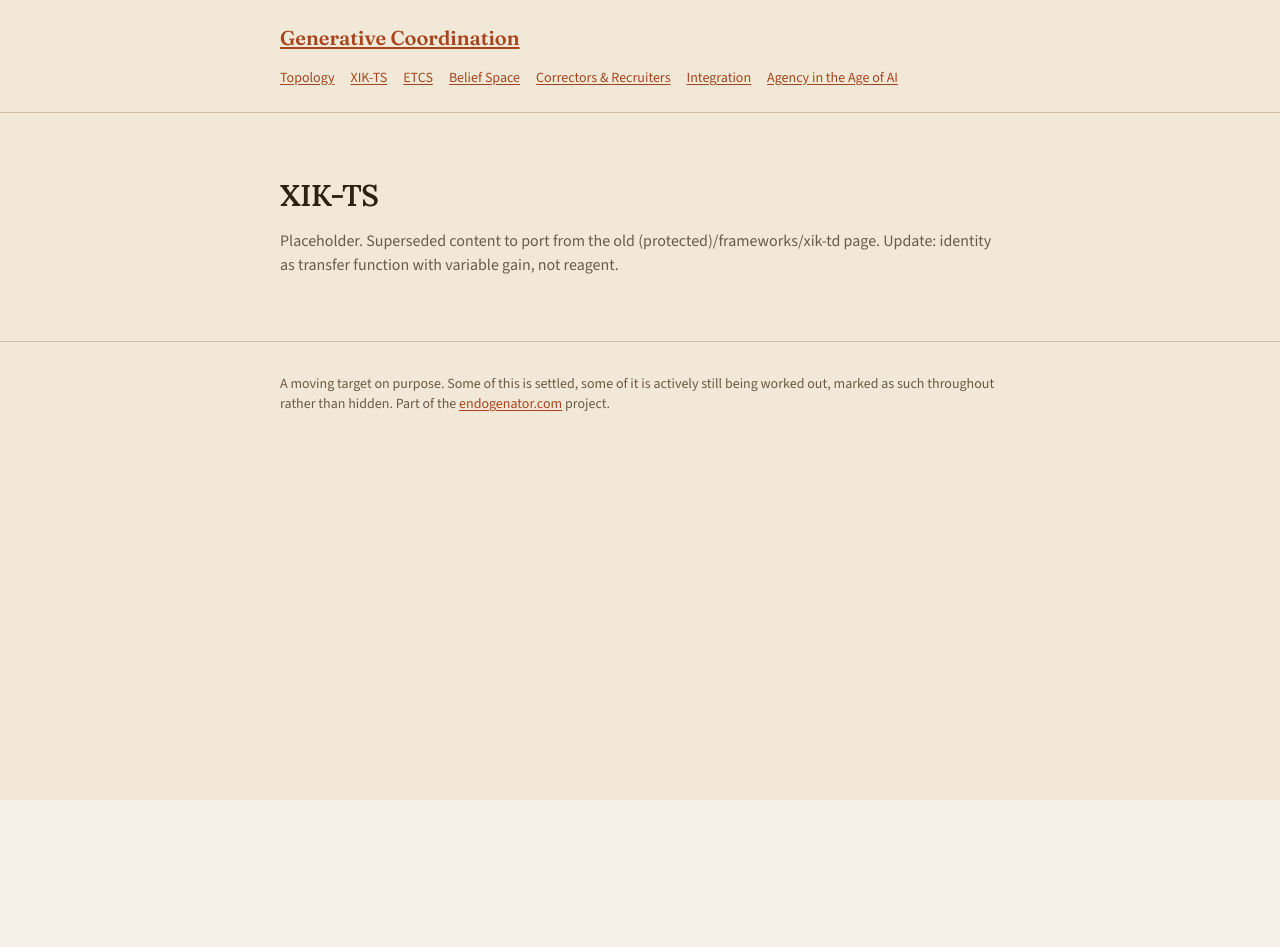
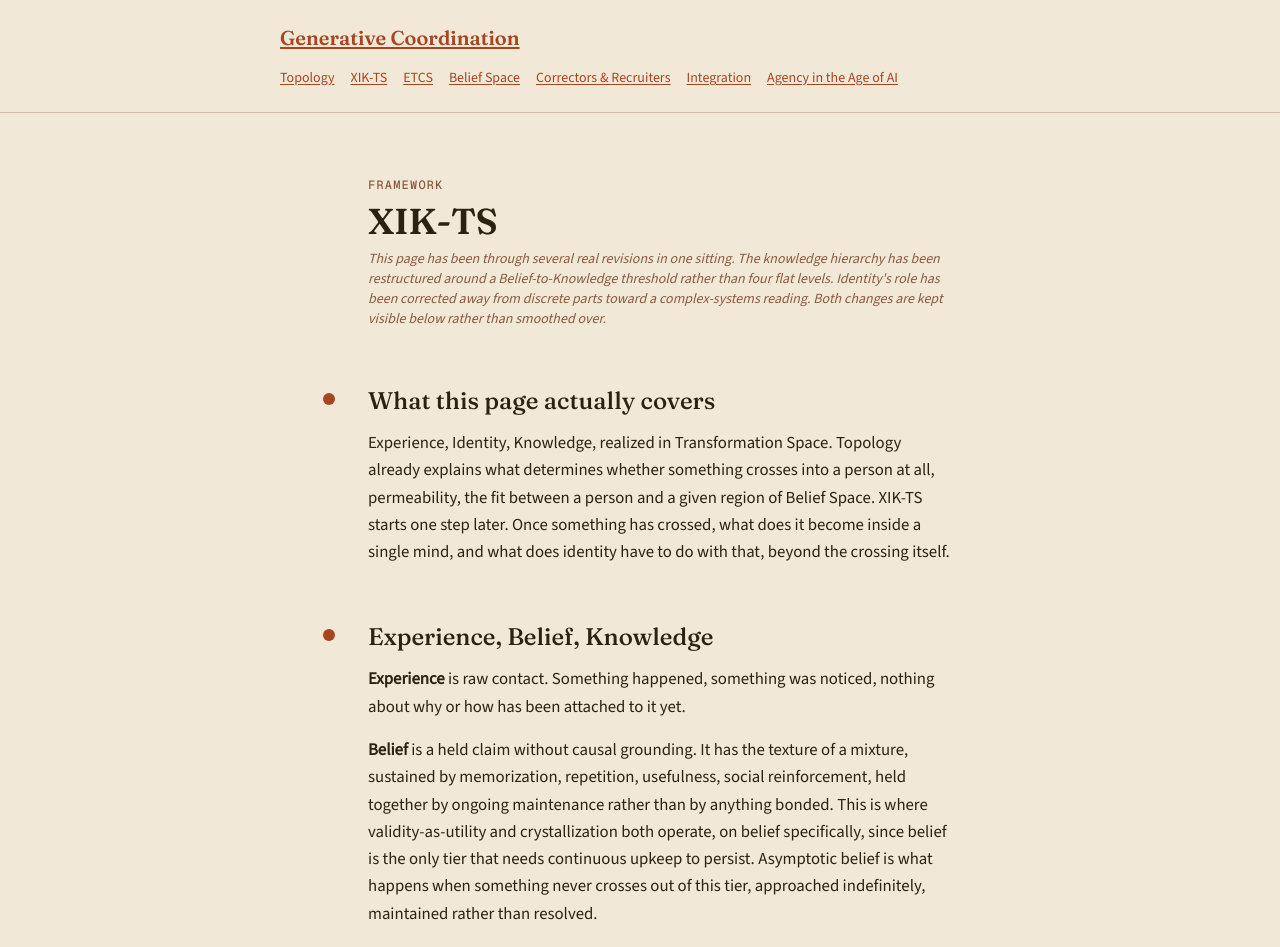
Before and after one commit to Endogenator/doctoral-progress, a Next.js app: page /generative-site/frameworks/xik-ts in a window 1280 px wide. Shown: the top 947 px of the page. Before the commit the page ends 800 px from the top, so only its background shows below. Built offline with nearby package versions, Linux system fonts and the light colour scheme.

Commit message:
XIK move

```diff
--- a/src/app/generative-site/frameworks/xik-ts/page.tsx
+++ b/src/app/generative-site/frameworks/xik-ts/page.tsx
@@ -1,10 +1,175 @@
-export default function Page() {
+import type { ReactNode } from "react";
+
+function Section({ title, status, children }: { title: string; status?: string; children: ReactNode }) {
   return (
-    <div className="mx-auto max-w-3xl px-6 py-16">
-      <h1 className="text-3xl font-semibold">XIK-TS</h1>
-      <p className="mt-4 text-base opacity-70">
-        Placeholder. Superseded content to port from the old (protected)/frameworks/xik-td page. Update: identity as transfer function with variable gain, not reagent.
-      </p>
+    <section className="relative pl-8 md:pl-10">
+      <span
+        className="growth-marker absolute left-[-5px] top-2 h-3 w-3 rounded-full ring-4 ring-[var(--site-sand)] md:left-[calc(1px-6px)]"
+        style={{ backgroundColor: "var(--site-rust)" }}
+        aria-hidden="true"
+      />
+      <h2
+        className="mb-3 text-2xl font-medium"
+        style={{ fontFamily: "var(--font-fraunces)" }}
+      >
+        {title}
+      </h2>
+      {status && (
+        <p className="mb-4 text-sm italic text-[var(--site-clay)]">
+          {status}
+        </p>
+      )}
+      <div className="space-y-4 text-[1.05rem] leading-relaxed">
+        {children}
+      </div>
+    </section>
+  );
+}
+
+export default function XikTsPage() {
+  return (
+    <div className="mx-auto max-w-2xl px-6 py-16">
+      <div className="relative">
+        <div
+          className="growth-rail absolute left-[3px] top-2 hidden w-px md:block"
+          style={{ bottom: "2.5rem" }}
+          aria-hidden="true"
+        />
+
+        <p
+          className="mb-2 pl-8 text-xs font-medium uppercase tracking-widest text-[var(--site-clay)] md:pl-10"
+          style={{ fontFamily: "var(--font-geist-mono)" }}
+        >
+          Framework
+        </p>
+        <h1
+          className="mb-2 pl-8 text-4xl font-semibold md:pl-10"
+          style={{ fontFamily: "var(--font-fraunces)" }}
+        >
+          XIK-TS
+        </h1>
+        <p className="mb-14 pl-8 text-sm italic text-[var(--site-clay)] md:pl-10">
+          This page has been through several real revisions in one sitting.
+          The knowledge hierarchy has been restructured around a
+          Belief-to-Knowledge threshold rather than four flat levels.
+          Identity&apos;s role has been corrected away from discrete parts
+          toward a complex-systems reading. Both changes are kept visible
+          below rather than smoothed over.
+        </p>
+
+        <div className="space-y-14">
+          <Section title="What this page actually covers">
+            <p>
+              Experience, Identity, Knowledge, realized in Transformation
+              Space. Topology already explains what determines whether
+              something crosses into a person at all, permeability, the
+              fit between a person and a given region of Belief Space.
+              XIK-TS starts one step later. Once something has crossed,
+              what does it become inside a single mind, and what does
+              identity have to do with that, beyond the crossing itself.
+            </p>
+          </Section>
+
+          <Section title="Experience, Belief, Knowledge">
+            <p>
+              <strong>Experience</strong> is raw contact. Something
+              happened, something was noticed, nothing about why or how
+              has been attached to it yet.
+            </p>
+            <p>
+              <strong>Belief</strong> is a held claim without causal
+              grounding. It has the texture of a mixture, sustained by
+              memorization, repetition, usefulness, social reinforcement,
+              held together by ongoing maintenance rather than by anything
+              bonded. This is where validity-as-utility and crystallization
+              both operate, on belief specifically, since belief is the
+              only tier that needs continuous upkeep to persist. Asymptotic
+              belief is what happens when something never crosses out of
+              this tier, approached indefinitely, maintained rather than
+              resolved.
+            </p>
+            <p>
+              <strong>Knowledge</strong> is belief that has reacted, the
+              compound rather than the mixture. It doesn&apos;t require
+              continuous stirring to remain what it is because it&apos;s
+              actually tied to the mechanism it&apos;s about. Some
+              knowledge goes further than others, understanding a mechanism
+              well enough to correctly extend it somewhere it wasn&apos;t
+              originally built for, which is richer than knowledge that
+              only explains the specific case it came from, but both sides
+              of that distinction sit inside Knowledge, not as a fourth
+              separate tier above it.
+            </p>
+            <p>
+              Belief-to-Knowledge is the threshold that actually matters
+              here. Asymptotic belief is the failure mode, indefinite
+              approach without ever crossing. Knowledge is the goal. What
+              specifically moves something across that threshold is still
+              an open question, a live thread rather than something this
+              page resolves.
+            </p>
+          </Section>
+
+          <Section title="Deutsch, and the actual criterion">
+            <p>
+              This is where the Belief-to-Knowledge distinction gets a real
+              test rather than staying descriptive. Deutsch&apos;s
+              criterion from <em>The Beginning of Infinity</em>, good
+              explanations are hard to vary because they&apos;re genuinely
+              tied to what they explain, bad ones are easy to vary because
+              nothing constrains them, is the same distinction stated as a
+              test. Easy-to-vary belief is unreacted, held by whatever&apos;s
+              convenient, swappable without cost because nothing about it
+              is actually bonded to a mechanism. Hard-to-vary knowledge
+              resists substitution because substitution would break
+              something real.
+            </p>
+            <p>
+              Constructor theory, the source of Possibility Space, tells
+              you what&apos;s physically possible. It doesn&apos;t tell you
+              what&apos;s reachable for a given person, or what actually
+              crosses from belief into knowledge for them. That&apos;s
+              outside constructor theory&apos;s scope entirely, not a
+              missing layer so much as a different question, one this
+              framework is answering instead.
+            </p>
+          </Section>
+
+          <Section title="Identity, correlation without a located mechanism">
+            <p>
+              Identity isn&apos;t a set of discrete parts, portions, or
+              facets that each handle a separate job. It&apos;s a complex
+              system, properties, mechanisms, and functions interacting
+              with other complex systems, and permeability and
+              crystallization both showing up correlated with each other
+              looks like an emergent property of how the whole system is
+              currently organized, not the output of some small
+              identifiable component doing double duty. This is a real
+              advancement over treating permeability and crystallization
+              as two unrelated properties that happen to co-occur. Naming
+              the correlation is new. What produces it, mechanistically,
+              inside a complex system rather than inside a located part,
+              stays open.
+            </p>
+          </Section>
+
+          <Section title="Where this connects, without restating it here">
+            <p>
+              Topology set the space and the entry mechanism, permeability.
+              This page covers what happens once something has crossed,
+              and introduces the actual threshold, belief to knowledge,
+              that the rest of the framework has been gesturing at without
+              naming directly. ETCS is this same process institutionalized
+              and run at scale. Correctors and Recruiters, whenever that
+              page is built, inherits the two open questions this page
+              raises but doesn&apos;t answer: what moves belief into
+              knowledge, and what produces the correlation between
+              permeability and crystallization inside a system that has no
+              single part responsible for either.
+            </p>
+          </Section>
+        </div>
+      </div>
     </div>
   );
 }
```
